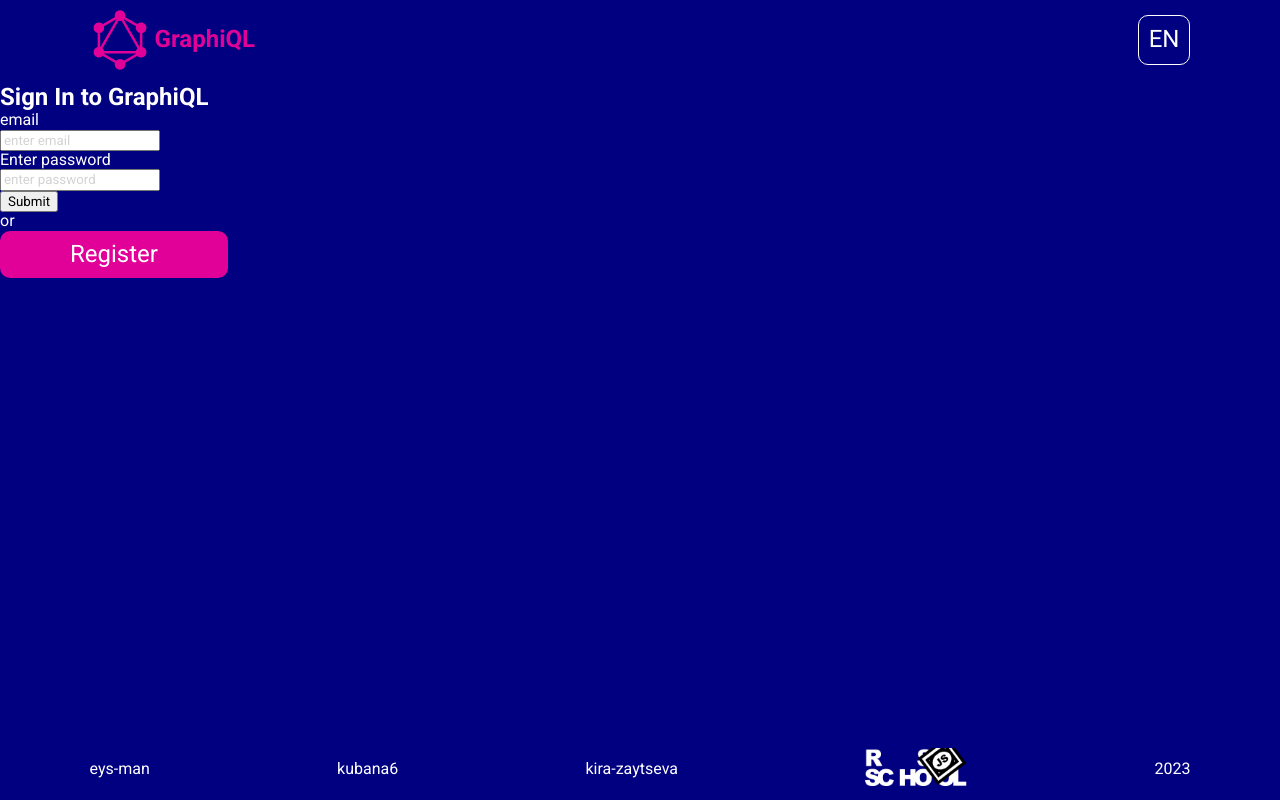
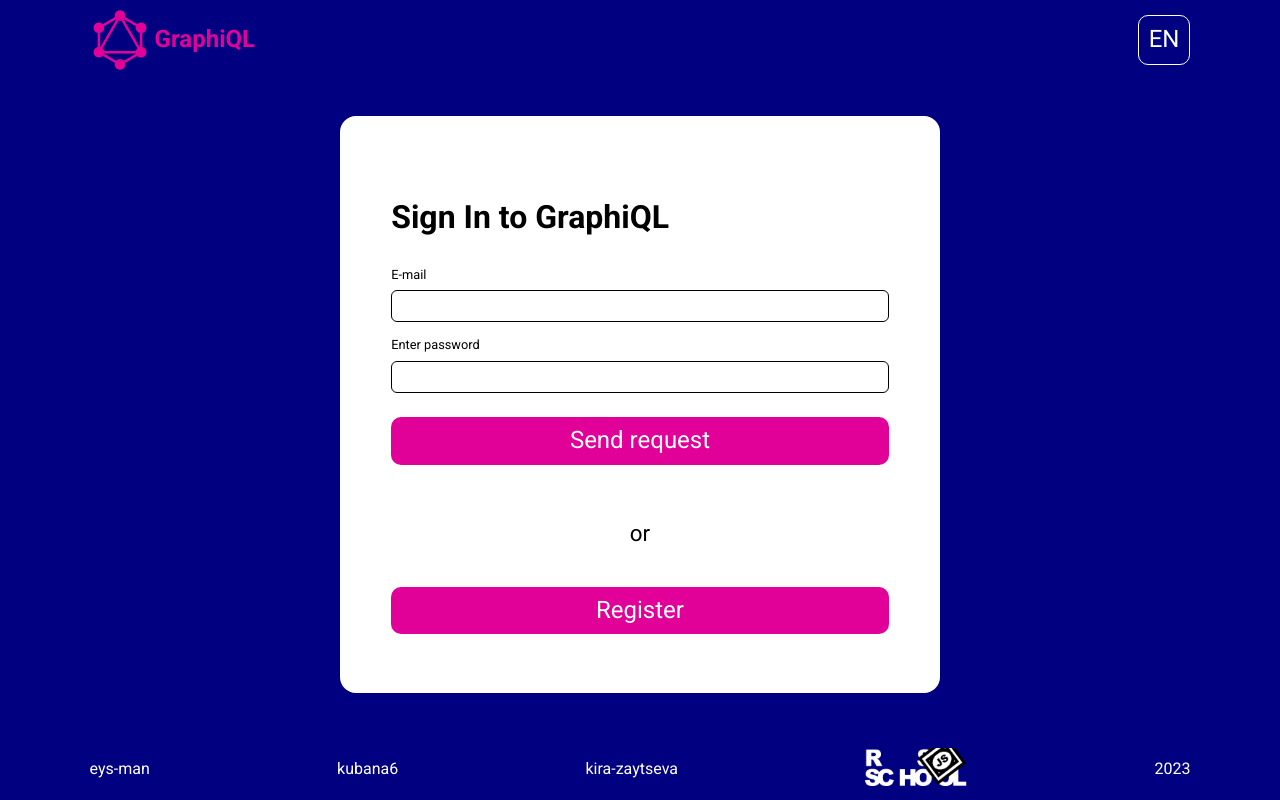
Before and after one commit to kira-zaytseva/graphiql-app, a Next.js app: page /login in a window 1280 px wide. Built offline with nearby package versions, Linux system fonts and the light colour scheme; no server answers.

Commit message:
feat: add password & email validation

```diff
--- /dev/null
+++ b/src/assets/styles/login.module.scss
@@ -0,0 +1,105 @@
+@import '../../assets/styles/variables';
+
+.login {
+  display: flex;
+  flex-direction: column;
+  justify-content: center;
+  max-width: 600px;
+  min-width: 300px;
+  margin: auto;
+  margin-top: 2rem;
+  padding: 4%;
+  background-color: $white;
+  border-radius: 16px;
+
+  &__wrapper {
+    display: flex;
+    flex-direction: column;
+    justify-content: center;
+    //max-width: 500px;
+    width: 100%;
+    background-color: $white;
+    margin: auto;
+    padding: 0;
+    height: 100%;
+
+    &__container {
+      width: 100%;
+      border-radius: 6px;
+      display: flex;
+      flex-direction: column;
+      justify-content: center;
+
+      & h2 {
+        color: $black;
+        font-size: 2rem;
+        padding: 2rem 0;
+      }
+
+      &__form {
+        display: flex;
+        flex-direction: column;
+        justify-content: center;
+
+        & label {
+          display: block;
+          color: $black;
+          font-size: 0.8rem;
+        }
+
+        & input {
+          display: block;
+          width: 100%;
+          height: 2rem;
+          border-radius: 6px;
+          border: 1px solid $black;
+          margin: 0.5rem 0 1rem;
+        }
+
+        & p {
+          color: $red;
+          font-size: 14px;
+          margin: 0.5rem 0;
+        }
+
+        & button {
+          width: 100%;
+          position: relative;
+          padding: 10px 70px;
+          font-size: 24px;
+          border-radius: 10px;
+          border: 0;
+          cursor: pointer;
+          background-color: $pink;
+          color: $white;
+          transition: opacity 0.3s ease;
+        }
+
+        & button:hover {
+          opacity: 0.7;
+        }
+      }
+    }
+
+    & span {
+      display: flex;
+      width: 100%;
+      margin-top: 0.5rem;
+      margin-bottom: 0.5rem;
+      color: $red;
+      font-size: 14px;
+    }
+  }
+  &__or {
+    padding-top: 2rem;
+    padding-bottom: 2rem;
+    font-size: 1.4rem;
+    color: $black;
+    margin: auto;
+  }
+
+  button {
+    width: 100%;
+    margin: 0.5rem 0;
+  }
+}
--- a/src/components/Form/index.tsx
+++ b/src/components/Form/index.tsx
@@ -1,6 +1,7 @@
 import { FC } from 'react';
 import { SubmitHandler, useForm } from 'react-hook-form';
 import { useTranslation } from '../../hooks/useTranslation';
+import styles from '../../assets/styles/login.module.scss';
 
 export type FormData = {
   email: string;
@@ -32,41 +33,36 @@
   };
 
   return (
-    <div className="form-wrapper">
+    <div className={styles.login__wrapper__container}>
       <h2>{title}</h2>
-      <form className="form" onSubmit={handleSubmit(onSubmit)}>
+      <form className={styles.login__wrapper__container__form} onSubmit={handleSubmit(onSubmit)}>
         <div>
           <label htmlFor="email">{translation.email}</label>
-          <br></br>
           <input
             {...register('email', {
               required: true,
             })}
             type="email"
-            placeholder="enter email"
           />
         </div>
         <div>{errors?.email && <p>Enter correct e-maill</p>}</div>
         <div>
           <label htmlFor="password">{translation.password}</label>
-          <br></br>
           <input
             {...register('password', {
               required: true,
-              pattern: /[A-Za-z0-9]{6,}/i,
+              pattern: /^(?=.{6})(?=[^a-z]*[a-z])(?=[^A-Z]*[A-Z])(?=\D*\d)[a-zA-Z\d]+$/i,
             })}
             type="password"
-            placeholder="enter password"
           />
         </div>
-        <div>
-          {errors?.password && (
-            <p>
-              The password must contains minimum six letters. Special characters are not allowed
-            </p>
-          )}
-        </div>
-        <input type="submit" />
+        {errors?.password && (
+          <p>
+            The password must contains minimum eight letters.<br></br>
+            At least one latin letter, one digit, one special character
+          </p>
+        )}
+        <button type="submit">{translation.sendRequest}</button>
       </form>
     </div>
   );
--- a/src/locales/en.ts
+++ b/src/locales/en.ts
@@ -10,5 +10,7 @@
   signUp: 'Register',
   signIn: 'Sign In to GraphiQL',
   password: 'Enter password',
-  email: 'email',
+  email: 'E-mail',
+  or: 'or',
+  sendRequest: 'Send request',
 };
--- a/src/locales/ru.ts
+++ b/src/locales/ru.ts
@@ -7,8 +7,10 @@
   oops: 'Ой, что-то пошло не так!',
   thePageCannotBeFound: 'Страница, которую вы ищете, не найдена.',
   goHome: 'Вернуться на главную',
-  signUp: 'Зарегистрироваться',
+  signUp: 'Регистрация',
   signIn: 'Войти в GraphiQL',
-  password: 'Введи пароль',
+  password: 'Введите пароль',
   email: 'Почта',
+  or: 'или',
+  sendRequest: 'Отправить запрос',
 };
--- a/src/pages/login.tsx
+++ b/src/pages/login.tsx
@@ -1,6 +1,6 @@
 import SignIn from '../components/SignIn';
 import SignUp from '../components/SignUp';
-import styles from '../assets/styles/welcome.module.scss';
+import styles from '../assets/styles/login.module.scss';
 import Layout from '../components/Layout/layout';
 import { useState } from 'react';
 import Button from '../components/Button';
@@ -17,11 +17,14 @@
 
   return (
     <Layout>
-      <div className="form-wrapper">{action === 'signIn' ? <SignIn /> : <SignUp />}</div>
-      <p>or</p>
-      <Button onClick={toggleAction} className={styles.welcome__button}>
-        {action === 'signIn' ? translation.signUp : translation.signIn}
-      </Button>
+      {/* <div className={styles.login}> */}
+      <div className={styles.login}>
+        <div className={styles.login__wrapper}>{action === 'signIn' ? <SignIn /> : <SignUp />}</div>
+        <p className={styles.login__or}>{translation.or}</p>
+        <Button onClick={toggleAction}>
+          {action === 'signIn' ? translation.signUp : translation.signIn}
+        </Button>
+      </div>
     </Layout>
   );
 };
```
Also changed, not shown: src/pages/index.tsx (+0 -1 lines).
